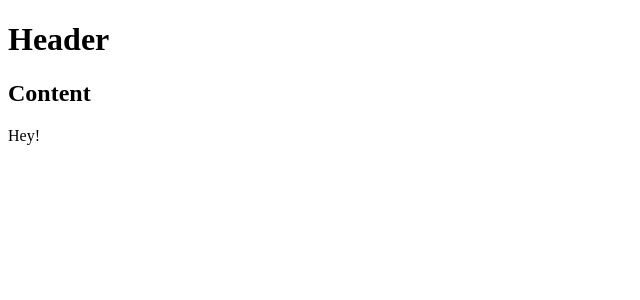
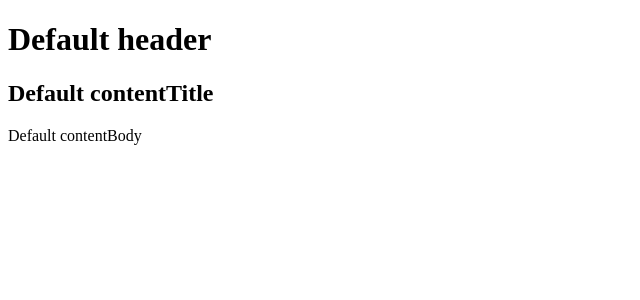
Before and after one commit to xotrs/react-study, a React app: page / in a window 1280 px wide. Shown: the top 300 px of the page, without its empty margins (0-640 px from the left). Built offline with nearby package versions, Linux system fonts and the light colour scheme.

Commit message:
Props 공부.

```diff
--- a/src/components/App.js
+++ b/src/components/App.js
@@ -6,11 +6,19 @@ class App extends React.Component {
     render(){
         return (
             <div>
-                <Header />
-                <Content />
+                <Header title={ this.props.headerTitle }/>
+                <Content title={ this.props.contentTitle }
+                          body={ this.props.contentBody }/>
             </div>
         );
     }
 }
 
+App.defaultProps = {
+    headerTitle: 'Default header',
+    contentTitle: 'Default contentTitle',
+    contentBody: 'Default contentBody'
+};
+
+
 export default App;
--- a/src/components/Content.js
+++ b/src/components/Content.js
@@ -3,8 +3,8 @@ class Content extends React.Component {
     render(){
         return (
             <div>
-                <h2>Content</h2>
-                <p> Hey! </p>
+                <h2>{ this.props.title }</h2>
+                <p> { this.props.body } </p>
             </div>
         );
     }
--- a/src/components/Header.js
+++ b/src/components/Header.js
@@ -2,7 +2,7 @@ import React from 'react';
 class Header extends React.Component {
     render(){
         return (
-            <h1>Header</h1>
+            <h1>{ this.props.title }</h1>
         );
     }
 }
--- a/src/index.js
+++ b/src/index.js
@@ -3,4 +3,8 @@ import ReactDOM from 'react-dom';
 import App from './components/App';
 
 const rootElement = document.getElementById('root');
+// ReactDOM.render(<App headerTitle = "Welcome!"
+//                      contentTitle = "Stranger,"
+//                      contentBody = "Welcome to example app"/>, rootElement);
+
 ReactDOM.render(<App />, rootElement);
```
